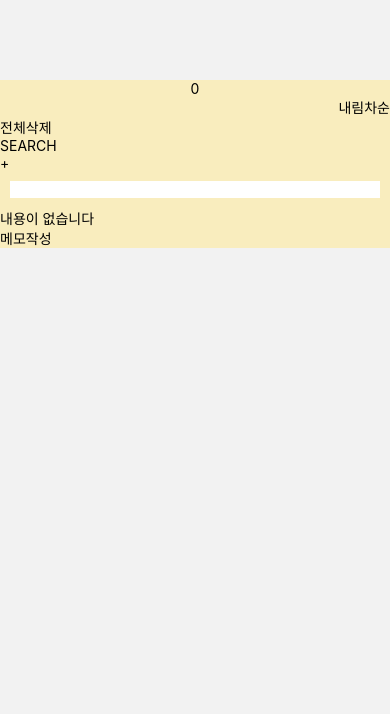
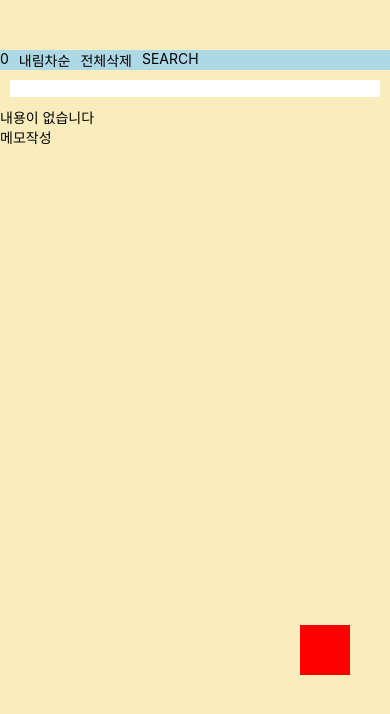
Before and after one commit to sinjw/MemoApp, a React Native app: screen /MemoList in a window 390 px wide. Shown: the top 714 px of the page. Built offline with nearby package versions, Linux system fonts and the light colour scheme.

Commit message:
검색기능 구현중

```diff
--- a/component/memo_area.tsx
+++ b/component/memo_area.tsx
@@ -11,15 +11,15 @@ import {
 import AsyncStorage from "@react-native-async-storage/async-storage";
 import { MemoList } from "./memo_list";
 import { NavigationProp } from "@react-navigation/native";
-
+import { useDispatch } from "react-redux";
+import { setUpdateMemo } from "../reducer/update-reducer"; // 리듀서 파일의 경로에 따라 import 경로가 달라질 수 있음
 export const MemoArea: React.FC = ({ navigation }: any) => {
   const [value, setValue] = useState<string>("");
   const [memoTitle, setMemoTitle] = useState<string>("");
   const [memoData, setMemoData] = useState([]);
   const [memoDate, setMemoDate] = useState("");
-  const [memoUpdate, setMemoUpdate] = useState(1);
   const [reload, setReload] = useState(false);
-
+  const dispatch = useDispatch();
   const handleChange = (text: string) => {
     setValue(text);
   };
@@ -55,12 +55,16 @@ export const MemoArea: React.FC = ({ navigation }: any) => {
     if (value !== "") {
       const updatedMemoList: any = [...preMemoList, newMemo];
       await AsyncStorage.setItem("memoList", JSON.stringify(updatedMemoList));
-      setMemoUpdate(Math.random());
+
+      dispatch(setUpdateMemo(newMemo.title));
       setValue("");
       setMemoTitle("");
       setReload(true);
       navigation.navigate("MemoList", { reload: reload });
     }
+  };
+  const handleCancel = () => {
+    navigation.goBack(); // 이전 화면으로 이동
   };
 
   return (
@@ -77,9 +81,14 @@ export const MemoArea: React.FC = ({ navigation }: any) => {
             style={{ alignItems: "center", marginBottom: 10 }}
             source={require("./../assets/MyMemoLogo.png")}
           />
-          <Pressable onPress={handleClick}>
-            <Text>작성</Text>
-          </Pressable>
+          <View style={{ flexDirection: "row" }}>
+            <Pressable onPress={handleClick}>
+              <Text style={{ marginRight: 10 }}>작성</Text>
+            </Pressable>
+            <Pressable onPress={handleCancel}>
+              <Text>취소</Text>
+            </Pressable>
+          </View>
         </View>
 
         <TextInput
@@ -94,11 +103,6 @@ export const MemoArea: React.FC = ({ navigation }: any) => {
         ></TextInput>
       </View>
       <View>
-        <Pressable
-          onPress={() => navigation.navigate("Calender", { dayinfo: memoData })}
-        >
-          <Text>MyCalender</Text>
-        </Pressable>
         <Pressable></Pressable>
       </View>
     </SafeAreaView>
--- a/component/memo_list.tsx
+++ b/component/memo_list.tsx
@@ -6,10 +6,13 @@ import {
   Pressable,
   SafeAreaView,
   ScrollView,
+  Animated,
 } from "react-native";
-import { useRoute } from "@react-navigation/native";
+import { useSelector } from "react-redux";
 import AsyncStorage from "@react-native-async-storage/async-storage";
 import React, { useState, useEffect } from "react";
+import { RootState } from "../config";
+import { Dimensions } from "react-native";
 interface memos {
   id: number;
   title: string;
@@ -19,11 +22,13 @@ interface memos {
 
 export const MemoList = ({ navigation }: any) => {
   // 새로고침 상태 추가
+  const memoUpdate = useSelector((state: RootState) => state.upDate);
 
   const [pressList, setPressList] = useState(0);
   const [preMemoList, setPreMemoList] = useState([]);
   const [searchList, setSearchList] = useState([]);
   const [search, setSearch] = useState("");
+  const [openButtonMenu, setOpenButtonMenu] = useState<boolean>(false);
   const fetchData = async () => {
     try {
       const preMemo = await AsyncStorage.getItem("memoList");
@@ -36,17 +41,23 @@ export const MemoList = ({ navigation }: any) => {
 
   useEffect(() => {
     fetchData();
-  }, []);
+  }, [memoUpdate]);
   const handleSearchChange = (e: string) => {
     setSearch(e);
     if (e) {
       const searchTerm = e.toUpperCase();
+      const regex = /^[ㄱ-ㅎㅏ-ㅣ가-힣ぁ-んァ-ヶa-zA-Z0-9]+$/;
 
-      const filteredMemos = preMemoList.filter(
-        (el: memos) =>
+      const filteredMemos = preMemoList.filter((el: memos) => {
+        const isTextMatchedRegex = regex.test(el.text);
+        const isTitleMatchedRegex = regex.test(el.title);
+        if (isTextMatchedRegex && isTitleMatchedRegex) {
+          return (
             el.text.toUpperCase().includes(searchTerm) ||
             el.title.toUpperCase().includes(searchTerm)
           );
+        }
+      });
 
       setPreMemoList(filteredMemos);
       console.log(e);
@@ -65,34 +76,71 @@ export const MemoList = ({ navigation }: any) => {
       console.error("Error:", error);
     }
   };
-  const handleArray = (): any => {
-    const sortedMemoList = preMemoList.sort((a: memos, b: memos) => {
-      // a와 b의 날짜를 비교하여 최신 순으로 정렬
-      return new Date(a.day).getTime() - new Date(b.day).getTime();
+  const handlesort = (): any => {
+    const sortedMemoList = [...preMemoList].sort((a: memos, b: memos) => {
+      // 날짜를 문자열로 비교하여 최신 순으로 정렬
+      if (b.day < a.day) {
+        return 1;
+      }
+      if (b.day > a.day) {
+        return -1;
+      }
+      return 0;
     });
+
+    setPreMemoList(sortedMemoList);
+  };
+  const handleOpenButtonMenu = () => {
+    setOpenButtonMenu(!openButtonMenu);
   };
 
   return (
-    <ScrollView style={{ marginTop: 80 }}>
     <SafeAreaView style={{ flex: 1, backgroundColor: "#F9EDBE" }}>
-        <View>
-          <Text style={{ textAlign: "center" }}>{preMemoList.length}</Text>
-          <Pressable onPress={handleArray}>
-            <Text style={{ textAlign: "right" }}>내림차순</Text>
+      <Pressable style={styles.buttonStyle} onPress={handleOpenButtonMenu}>
+        {openButtonMenu ? (
+          <Pressable
+            style={styles.moveMemoStyle}
+            onPress={() => navigation.navigate("Home")}
+          >
+            <Pressable
+              style={styles.moveCalendarStyle}
+              onPress={() =>
+                navigation.navigate("Calender", { dayinfo: preMemoList })
+              }
+            >
+              <Text>MyCalender</Text>
             </Pressable>
-          <Pressable onPress={handleDeleteAll}>
+          </Pressable>
+        ) : (
+          <></>
+        )}
+      </Pressable>
+
+      <ScrollView style={{ marginTop: 10 }}>
+        <View style={styles.MemoListHeader}>
+          <Text style={{ textAlign: "center", marginRight: 10 }}>
+            {preMemoList.length}
+          </Text>
+          <Pressable onPress={handlesort}>
+            <Text style={{ textAlign: "right", marginRight: 10 }}>
+              내림차순
+            </Text>
+          </Pressable>
+          <Pressable style={{ marginRight: 10 }} onPress={handleDeleteAll}>
             <Text>전체삭제</Text>
           </Pressable>
-          <Text>SEARCH</Text>
-          <Pressable onPress={() => navigation.navigate("Home")}>
-            <Text>+</Text>
-          </Pressable>
+          <Text style={{ marginRight: 10 }}>SEARCH</Text>
+        </View>
         <TextInput
           style={styles.noteArea}
           onChangeText={handleSearchChange}
         ></TextInput>
+
         {preMemoList.length !== 0 ? (
-            preMemoList.map((el: memos) => (
+          preMemoList
+            .slice()
+            .reverse()
+            .map((el: memos) => (
               <>
                 <Pressable
                   onPress={() =>
@@ -117,13 +165,18 @@ export const MemoList = ({ navigation }: any) => {
             <Text>메모작성</Text>
           </>
         )}
-        </View>
+      </ScrollView>
     </SafeAreaView>
-    </ScrollView>
   );
 };
-
+const screenHeight = Dimensions.get("window").height;
+const bottomPosition = (screenHeight * 20) / 100;
 const styles = StyleSheet.create({
+  MemoListHeader: {
+    backgroundColor: "lightblue",
+    flexDirection: "row",
+    marginTop: 40,
+  },
   MemoListView: {
     backgroundColor: "F9EBDE",
     flex: 1,
@@ -140,4 +193,32 @@ const styles = StyleSheet.create({
   deleteBasic: {
     opacity: 0,
   },
+  buttonStyle: {
+    backgroundColor: "red",
+    width: 50,
+    height: 50,
+    textAlign: "center",
+    zIndex: 10,
+    marginRight: 10,
+    position: "absolute",
+    bottom: bottomPosition,
+    right: 30,
+  },
+  buttonStyleComponents: {
+    left: 0,
+    bottom: 0,
+  },
+  moveMemoStyle: {
+    backgroundColor: "red",
+    width: 50,
+    height: 50,
+    left: -120,
+  },
+  moveCalendarStyle: {
+    backgroundColor: "red",
+    width: 50,
+    height: 50,
+    top: -120,
+    left: 120,
+  },
 });
```
Lines whose indentation alone changed are shown as unchanged.
